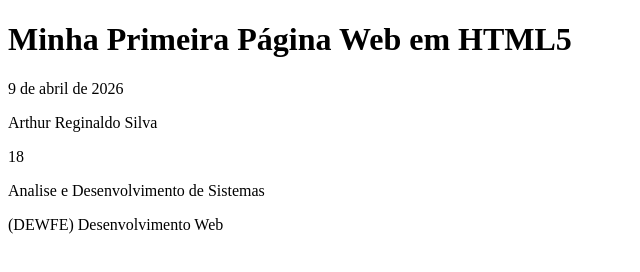
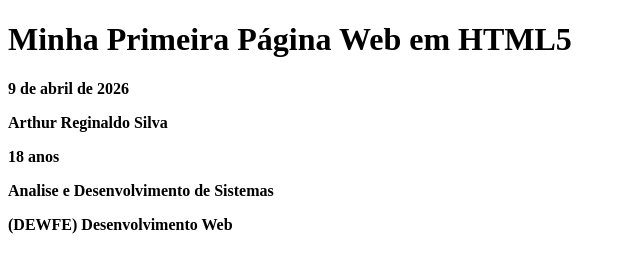
Before and after one commit to lyarthur2007-ai/Atividades-do-Arthur-, a plain HTML site: page Atividade 2/index.html in a window 1280 px wide. Shown: the whole page, without its empty margins (0-640 px from the left). Drawn offline with Linux system fonts and the light colour scheme.

Commit message:
Versão 2 da Atividade 2 (corrigida)

```diff
--- a/Atividade 2/index.html
+++ b/Atividade 2/index.html
@@ -7,10 +7,10 @@
 </head>
 <body>
     <h1>Minha Primeira Página Web em HTML5</h1>
-    <!-- Comentário aqui --> <time datetime="2026-04-09">9 de abril de 2026</time>
-     <p>Arthur Reginaldo Silva</p>
-     <p>18</p>
-     <p>Analise e Desenvolvimento de Sistemas</p>
-     <p>(DEWFE) Desenvolvimento Web</p>
+    <!-- Comentário aqui --> <strong><time datetime="2026-04-09">9 de abril de 2026</time></strong>
+     <p><strong>Arthur Reginaldo Silva</strong></p>
+     <p><strong>18 anos</strong></p>
+     <p><strong>Analise e Desenvolvimento de Sistemas</strong></p>
+     <p><strong>(DEWFE) Desenvolvimento Web</strong></p>
 </body>
 </html>
```
